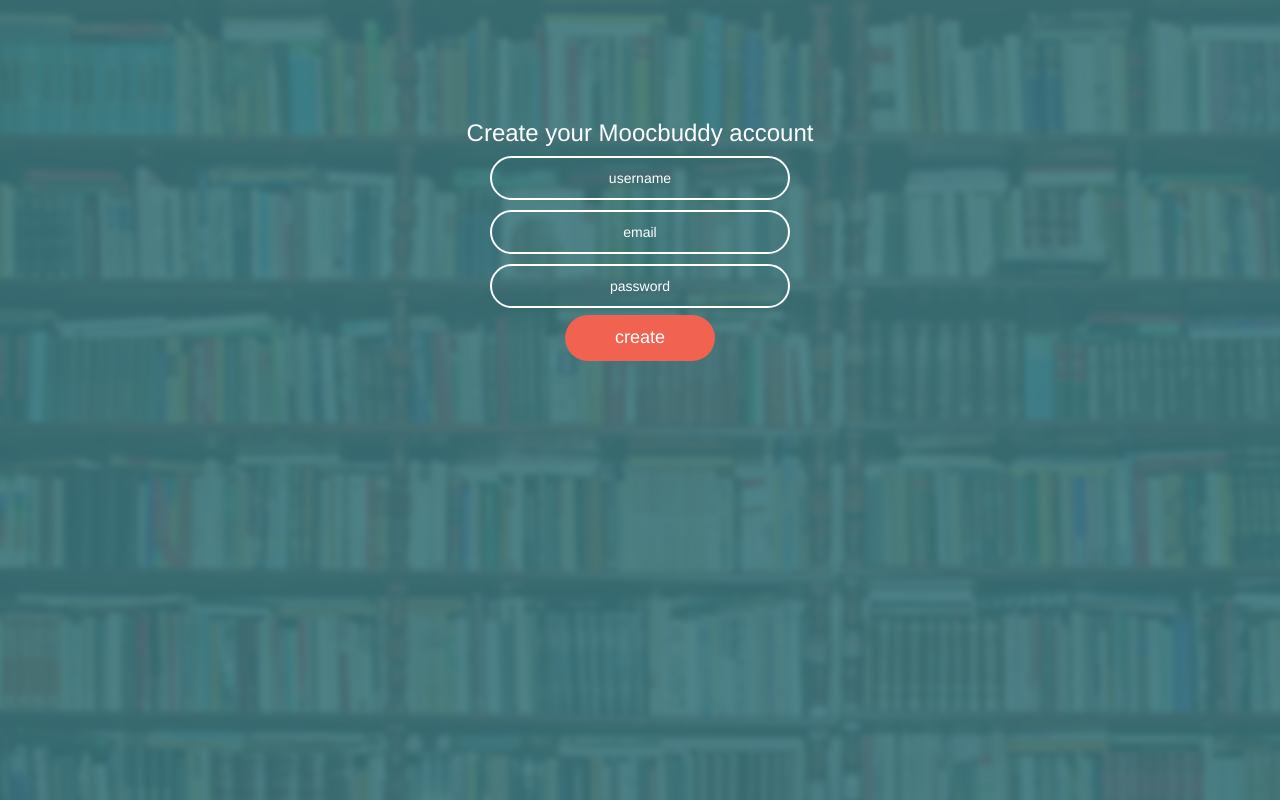
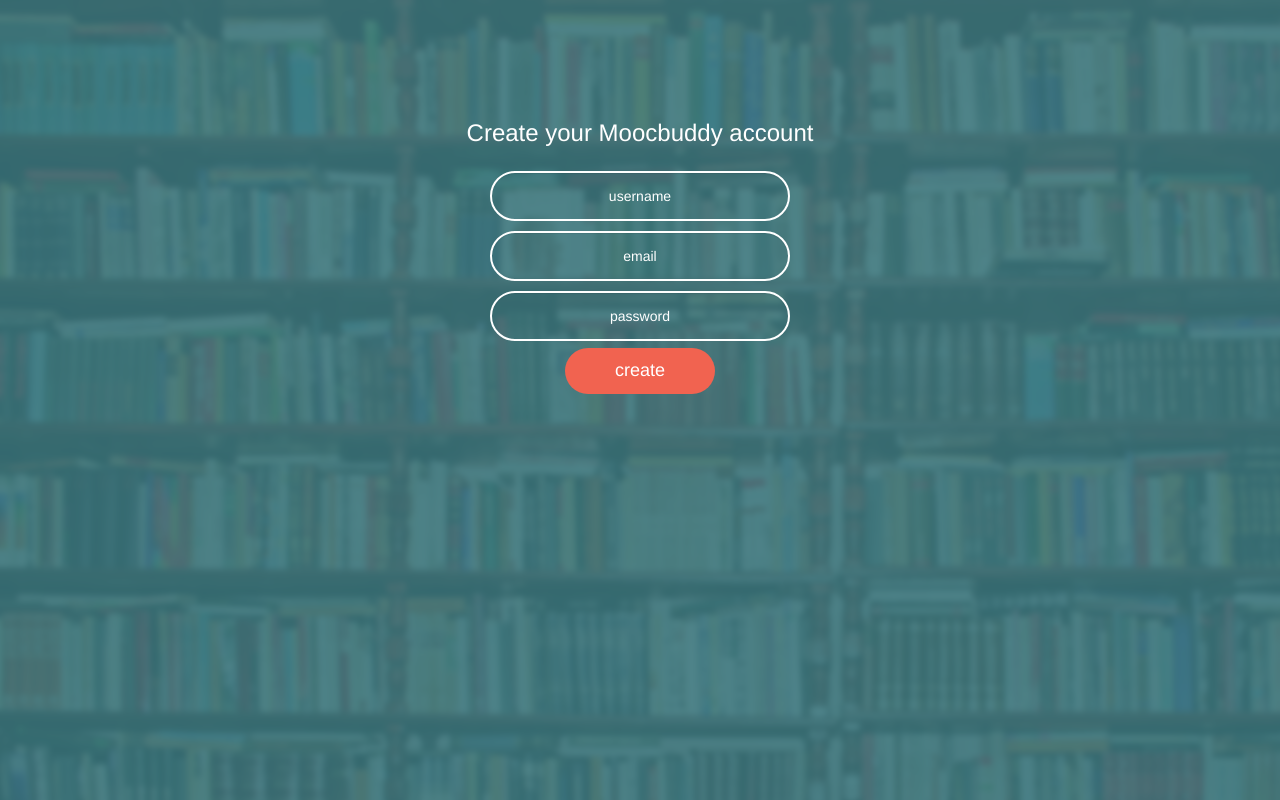
Before and after one commit to bgoldste/moocb, a Django app: page /adduser/ in a window 1280 px wide. Run offline with Django 3.2, Linux system fonts and the light colour scheme; parts of the project's set-up code (start-up, migrations or seed data) failed here and were passed over; some libraries are stand-ins or nearby versions.

Commit message:
major stylingz

```diff
--- a/moocb/forms.py
+++ b/moocb/forms.py
@@ -1,16 +1,23 @@
 from django.contrib.auth.models import User
 from moocb.models import  Goal
 from django.forms import ModelForm
+from django import forms
+from django.forms.extras.widgets import SelectDateWidget
 
 class UserForm(ModelForm):
-    class Meta:
-        model = User
-        fields = ('username', 'email', 'password')
 
-
-
+	class Meta:
+		model = User
+		fields = ('username', 'email', 'password')
+	username = forms.CharField( widget=forms.TextInput(attrs={'placeholder': 'username', 'class': 'text-center form-control entry'}))
+	email = forms.CharField(widget=forms.TextInput(attrs={'placeholder': 'email', 'class': 'text-center form-control entry'}))
+	password = forms.CharField(widget=forms.TextInput(attrs={'placeholder': 'password', 'type': 'password', 'class': 'text-center form-control entry'}))
 
 class GoalForm(ModelForm):
-    class Meta:
-        model = Goal
-        fields = ('name', 'time_goal', 'start_date', 'end_date', 'url')
+	class Meta:
+		model = Goal
+		fields = ('name', 'url', 'time_goal', 'end_date', )
+	name = forms.CharField( widget=forms.TextInput(attrs={'placeholder': 'Name of your Goal', 'class': 'text-center form-control entry'}))
+	url= forms.CharField( widget=forms.TextInput(attrs={'placeholder': 'url', 'class': 'text-center form-control entry'}))
+	end_date =  forms.DateField(widget=SelectDateWidget(attrs={'class': 'form-control entry date-entry text-center'} ) )
+	time_goal = forms.CharField( widget=forms.TextInput(attrs={'placeholder': 'Time Goal', 'class': 'text-center form-control entry'}))
--- a/moocb/settings.py
+++ b/moocb/settings.py
@@ -118,7 +118,7 @@
 
 
 import dj_database_url
-#DATABASES['default'] =  dj_database_url.config()
+DATABASES['default'] =  dj_database_url.config()
 
 
 # Honor the 'X-Forwarded-Proto' header for request.is_secure()
--- /dev/null
+++ b/moocb/static/moocb/form.js
@@ -0,0 +1 @@
+//donothing
--- a/moocb/static/moocb/moocb.css
+++ b/moocb/static/moocb/moocb.css
@@ -28,6 +28,8 @@
 
 h3 {
 	font-weight: 300;
+
+	margin-bottom: 25px;
 }
 
 .form{
@@ -38,14 +40,16 @@
 	border-radius: 25px;
 	border: solid;
 	border-color:#fff;
-	padding: 10px;
+	padding: 0px;
 	width: 300px;
+	height: 50px;
 	margin-top:10px;
 	margin-bottom:7px;
 	margin-left: auto;
 	margin-right: auto;
 	border-width: 2px;
-
+	background: transparent;
+	color: #fff;
 }
 
 .submit{
@@ -62,3 +66,35 @@
 	border: none;
 	font-size: 18px;
 }
+
+.field-input{
+	/*display: none;*/
+	/*margin:8px;*/
+	width: 300px;
+}
+
+.field-label{
+	position: absolute;
+	margin:0px;
+	margin-left: auto;
+	margin-right: auto;
+	left: 0;
+	right: 0;
+	color:#F16350;
+}
+
+.date-entry{
+	color: red;
+	width: 150px;
+
+}
+
+.form-control::-webkit-input-placeholder { color: #fff; }
+
+
+.form-control::-moz-placeholder {
+  color: #fff;
+}
+.form-control:-ms-input-placeholder {
+  color: #fff;
+}
--- a/moocb/templates/base.html
+++ b/moocb/templates/base.html
@@ -32,6 +32,9 @@
 	<script src="{% static "moocb/bootstrap.min.js" %}"></script>
 
 
+{% block scripts %} {% endblock %}
+
+
 
 
 </body>
--- a/moocb/templates/moocb/adduser.html
+++ b/moocb/templates/moocb/adduser.html
@@ -3,16 +3,25 @@
 {% extends 'base.html' %}
 
 {% block content %}
+
+
 <div class = 'form text-center'>
 	<h3 class = 'form-title '>Create your Moocbuddy account</h3>
 
 	<form method="post" action="">
 		{% csrf_token %}
 			{% for field in form %}
-	    {{ field.errors }}
-	    <div class = 'entry'> {{field.name}}</div>
+				{% if field.errors %}
+					{% for error in field.errors %}
 
-	    {% endfor %}
+   					<div class="alert alert-danger " role="alert">{{ error|escape }}</div>
+
+					{% endfor %}
+		      	{% endif %}
+
+	      		{{field}}
+
+	   		{% endfor %}
 
 			<input class = 'submit' type="submit" value="create" />
 
@@ -22,3 +31,11 @@
 
 
 {% endblock %}
+
+
+
+{% block scripts %}
+{% load staticfiles %}
+	<script src="{% static "moocb/form.js" %}"></script>
+
+{% endblock %}
--- a/moocb/views.py
+++ b/moocb/views.py
@@ -236,6 +236,7 @@
 def add_goal (request):
 
     context = RequestContext(request)
+    context['user'] = request.user
     if (Goal.objects.filter(user = request.user.id)):
         return HttpResponseRedirect('/me/')
 
```
Also changed, not shown: moocb/templates/moocb/addgoal.html (+32 -5 lines).
